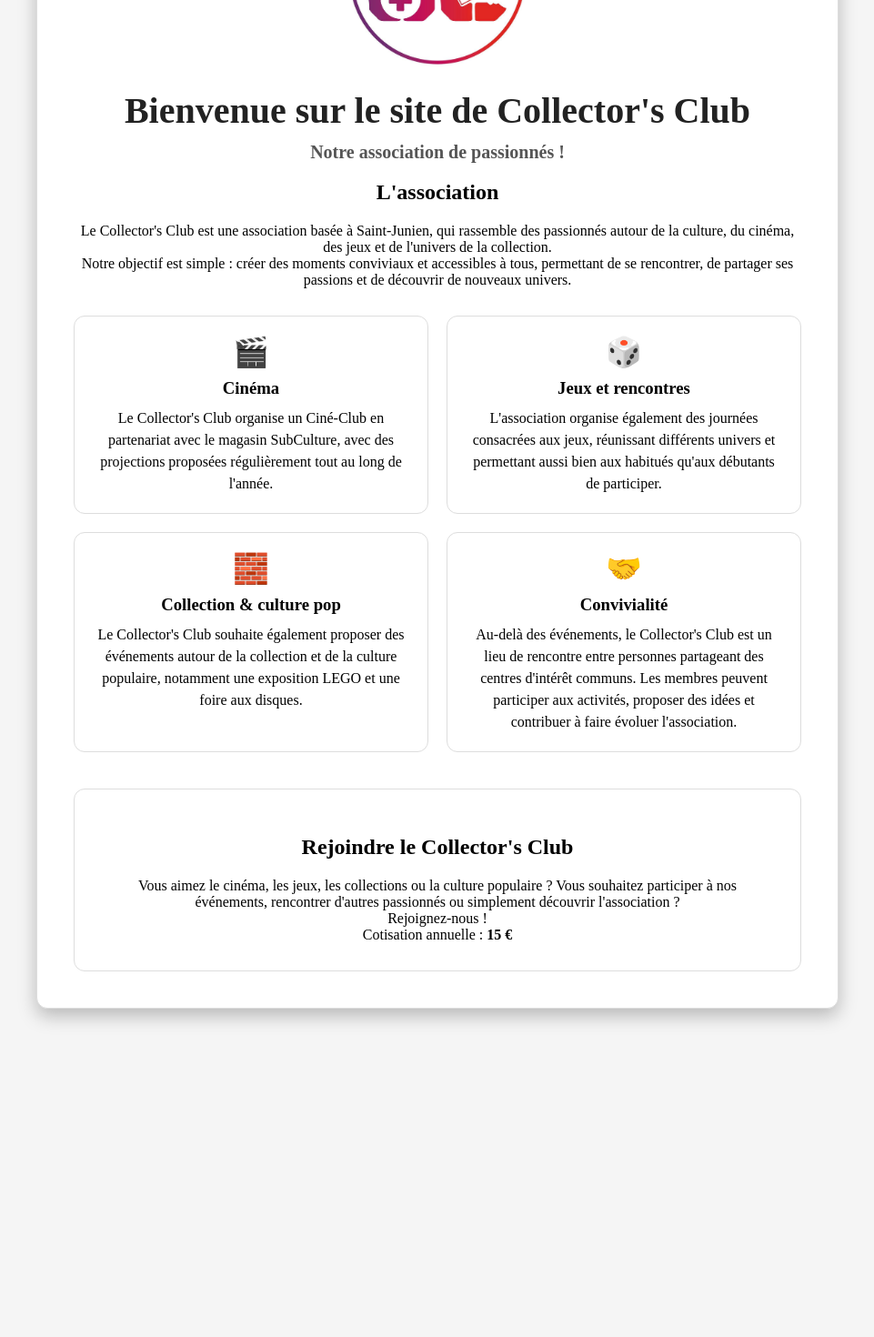
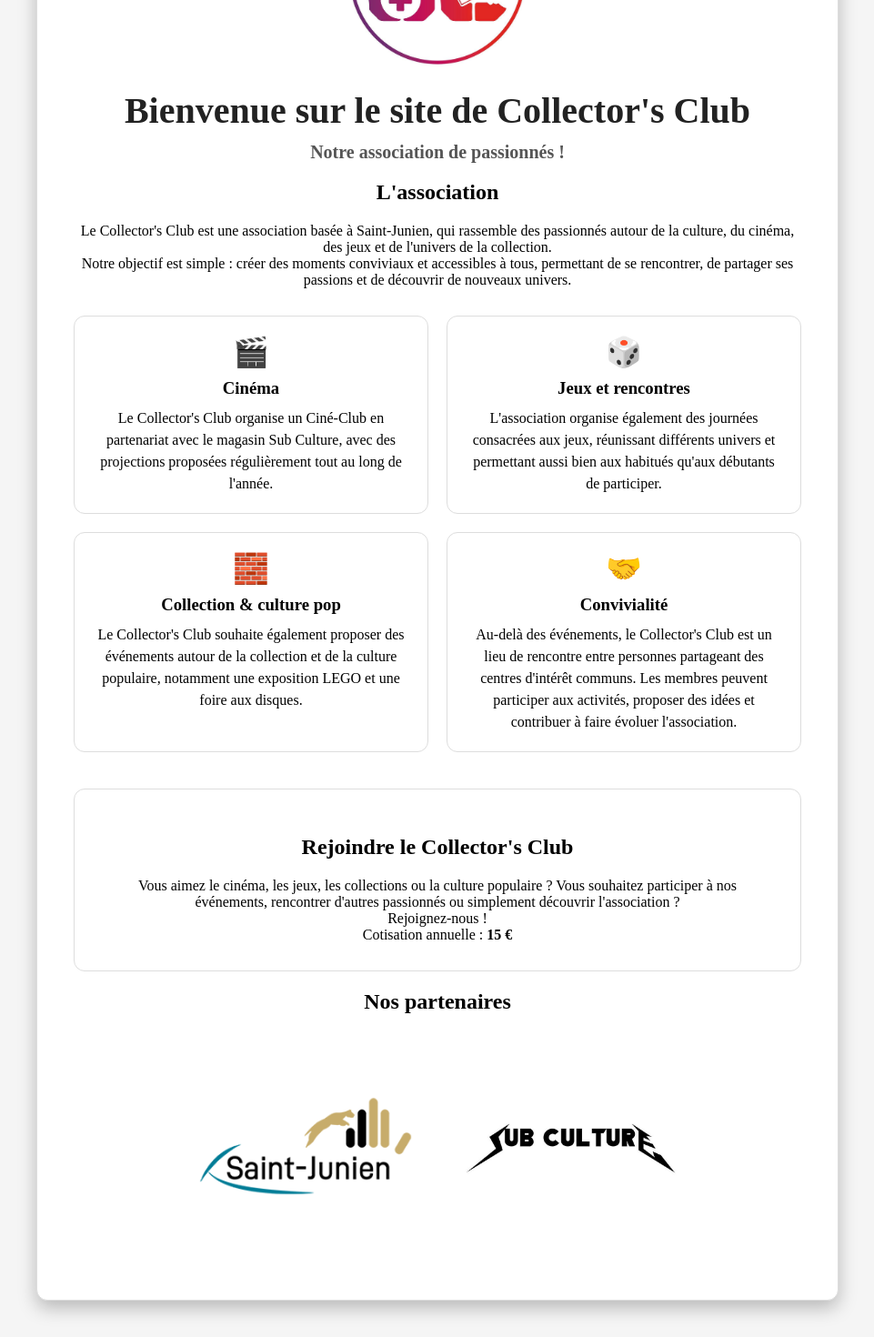
Before and after one commit to JPerchemal/collectors-club, a React (Vite) app: page / in a window 1280 px wide. Shown: the part 342-1812 px from the top of the page at 91% size, without its empty margins (159-1120 px from the left). Before the commit the page ends 1491 px from the top, so only its background shows below. Built offline with nearby package versions, Linux system fonts and the light colour scheme.

Commit message:
Ajoute les partenaires à la page d'accueil

```diff
--- a/src/App.css
+++ b/src/App.css
@@ -330,3 +330,17 @@
   border: 1px solid var(--couleur-bordure);
   border-radius: 12px;
 }
+
+.logo-partenaire {
+  max-width: 250px;
+  width: 100%;
+  height: auto;
+}
+
+.liste-partenaires {
+  display: flex;
+  justify-content: center;
+  align-items: center;
+  gap: 40px;
+  flex-wrap: wrap;
+}
--- a/src/data/blocsAssociation.js
+++ b/src/data/blocsAssociation.js
@@ -4,7 +4,7 @@ const blocsAssociation = [
     icone: "🎬",
     titre: "Cinéma",
     texte:
-      "Le Collector's Club organise un Ciné-Club en partenariat avec le magasin SubCulture, avec des projections proposées régulièrement tout au long de l'année.",
+      "Le Collector's Club organise un Ciné-Club en partenariat avec le magasin Sub Culture, avec des projections proposées régulièrement tout au long de l'année.",
   },
   {
     id: 1,
--- a/src/data/evenements.js
+++ b/src/data/evenements.js
@@ -26,7 +26,7 @@ const evenements = [
     date: "25 septembre 2026",
     dateISO: "2026-09-25T00:00:00",
     heure: "21 h",
-    lieu: "SubCulture",
+    lieu: "Sub Culture",
     affiche: evenement08,
     description:
       "Projection d'un film dans notre boutique partenaire SubCulture.",
@@ -37,7 +37,7 @@ const evenements = [
     date: "28 août 2026",
     dateISO: "2026-08-28T00:00:00",
     heure: "21 h",
-    lieu: "SubCulture",
+    lieu: "Sub Culture",
     affiche: evenement07,
     description:
       "Projection d'un film dans notre boutique partenaire SubCulture.",
@@ -48,7 +48,7 @@ const evenements = [
     date: "14 août 2026",
     dateISO: "2026-08-14T00:00:00",
     heure: "A partir de 19h30",
-    lieu: "SubCulture",
+    lieu: "Sub Culture",
     affiche: assembleeGenerale01,
     description:
       "Assemblée Générale du Collector's Club dans notre boutique partenaire SubCulture de notre Souverain et Guide suprême.",
@@ -59,7 +59,7 @@ const evenements = [
     date: "31 juillet 2026",
     dateISO: "2026-07-31T00:00:00",
     heure: "21 h",
-    lieu: "SubCulture",
+    lieu: "Sub Culture",
     affiche: evenement06,
     description:
       "Projection d'un film dans notre boutique partenaire SubCulture.",
@@ -80,7 +80,7 @@ const evenements = [
     date: "29 mai 2026",
     dateISO: "2026-05-29T00:00:00",
     heure: "21 h",
-    lieu: "SubCulture",
+    lieu: "Sub Culture",
     affiche: evenement04,
     description:
       "Projection d'un film dans notre boutique partenaire SubCulture.",
--- a/src/pages/Accueil.jsx
+++ b/src/pages/Accueil.jsx
@@ -1,6 +1,8 @@
 import logo from "../assets/Logo.jpg";
 import BlocAssociation from "../components/BlocAssociation.jsx";
 import blocsAssociation from "../data/blocsAssociation.js";
+import logoSaintJunien from "../assets/LogoSaintJunien.png";
+import logoSubCulture from "../assets/SubCulture.jpg";
 
 function Accueil() {
   return (
@@ -38,6 +40,34 @@ function Accueil() {
           Cotisation annuelle : <strong>15 €</strong>
         </p>
       </section>
+      <section className="partenaires">
+        <h2>Nos partenaires</h2>
+        <div className="liste-partenaires">
+          <a
+            href="https://www.saint-junien.fr/"
+            target="_blank"
+            rel="noopener noreferrer"
+          >
+            <img
+              className="logo-partenaire"
+              src={logoSaintJunien}
+              alt="Logo de la ville de Saint-Junien"
+            />
+          </a>
+
+          <a
+            href="https://www.facebook.com/p/Sub-Culture-100064876232396/?locale=fr_FR"
+            target="_blank"
+            rel="noopener noreferrer"
+          >
+            <img
+              className="logo-partenaire"
+              src={logoSubCulture}
+              alt="Logo de Sub Culture"
+            />
+          </a>
+        </div>
+      </section>
     </main>
   );
 }
```
Also changed, not shown: src/assets/LogoSaintJunien.png (renamed from src/assets/Logo-Saint-JunienR.png), src/assets/SubCulture.jpg (added).
